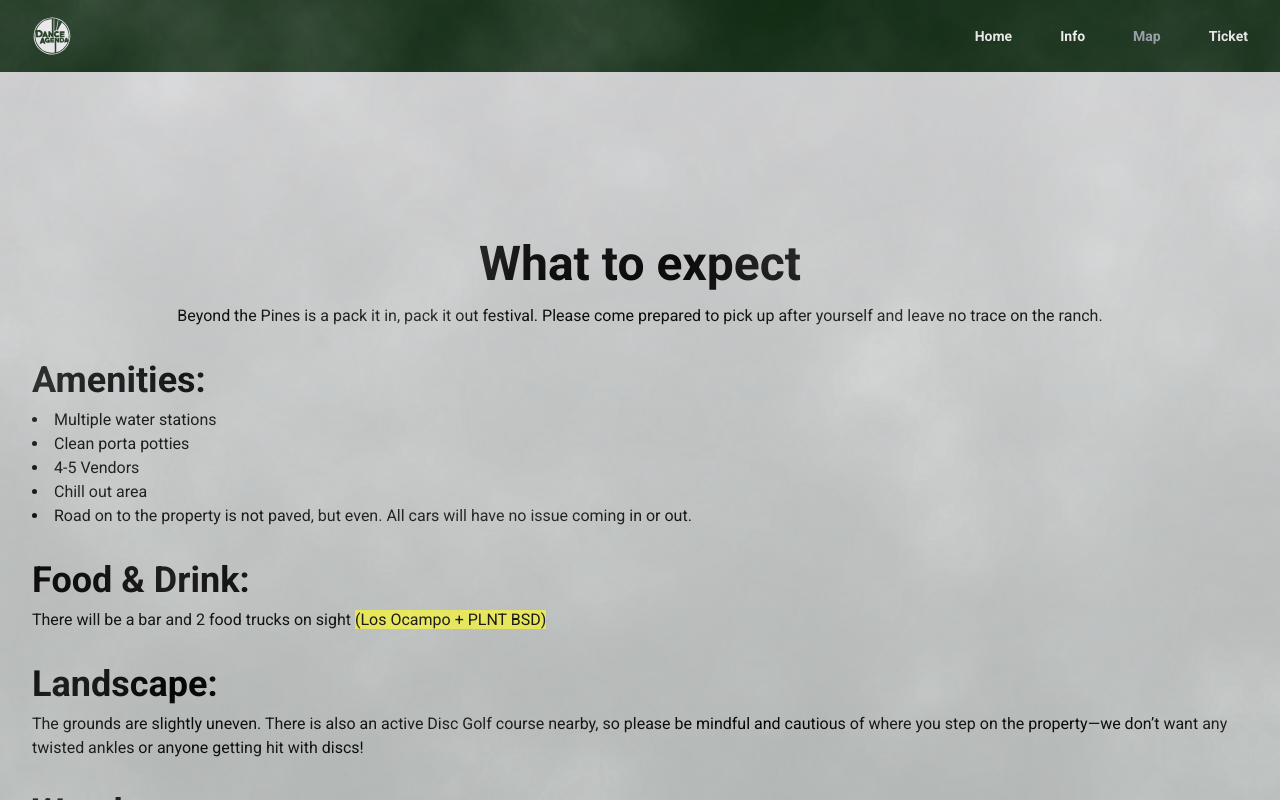
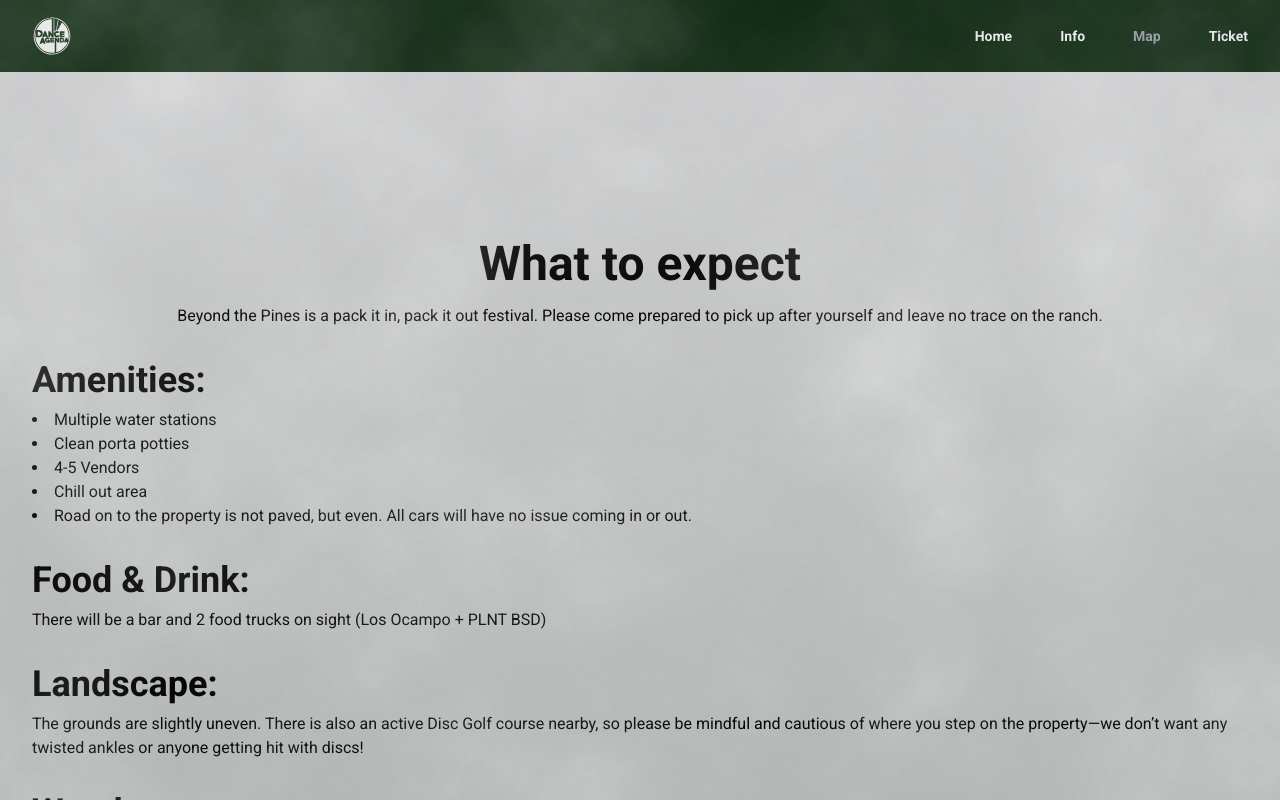
Before and after one commit to crosettiremi/beyondthepines, a Vue app: page /info in a window 1280 px wide. Built offline with nearby package versions, Linux system fonts and the light colour scheme.

Commit message:
highlight gone

```diff
--- a/src/components/FAQ.vue
+++ b/src/components/FAQ.vue
@@ -24,7 +24,7 @@
       Food & Drink:
     </h2>
     <div class="mb-8">
-      There will be a bar and 2 food trucks on sight <span class="bg-[#FFFF54]">(Los Ocampo + PLNT BSD)</span>
+      There will be a bar and 2 food trucks on sight (Los Ocampo + PLNT BSD)
     </div>
 
     <h2 class="mb-2 text-4xl font-bold">
@@ -46,7 +46,7 @@
         Getting Here
       </h1>
       <div>Blue Ribbon Pines </div>
-      <div class="bg-[#FFFF54]">
+      <div>
         1901 Klondike Dr NE, East Bethel, MN
       </div>
     </div>
@@ -69,7 +69,7 @@
       Parking
     </h2>
     <div class="mb-8">
-      We will have a designated parking area for cars, approximately 2min away from the general festival grounds. <span class="bg-[#FFFF54]">Parking will be $10</span>
+      We will have a designated parking area for cars, approximately 2min away from the general festival grounds. Parking will be $10
     </div>
 
     <h2 class="mb-2 text-4xl font-bold">
@@ -81,7 +81,7 @@
     <div class="mb-2">
       No lining up overnight or roadside parking/camping.
     </div>
-    <div class="mb-8 w-fit bg-[#FFFF54]">
+    <div class="mb-8 w-fit">
       Open Hours: Noon-12AM
     </div>
 
```
